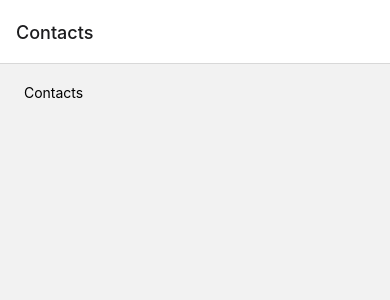
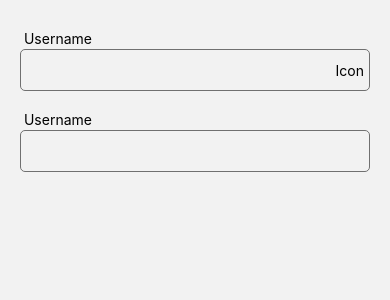
Before and after one commit to davidecarizzoni/firstApp, a React Native app: screen /Login in a window 390 px wide. Before the commit this address had no page. Shown: the top 300 px of the page. Built offline with nearby package versions, Linux system fonts and the light colour scheme.

Commit message:
feat: Input Components

```diff
--- /dev/null
+++ b/src/components/Input.js
@@ -0,0 +1,73 @@
+import React, {useState} from 'react';
+import {View, StyleSheet, Text, TextInput} from 'react-native';
+import {DANGER_COLOR, GREY_COLOR, PRIMARY_COLOR} from '../utils/theme';
+
+const Input = ({
+  onChangeText,
+  style,
+  value,
+  label,
+  icon,
+  iconPosition,
+  error,
+  ...props
+}) => {
+  const getFlexDirection = () => {
+    return icon && iconPosition
+      ? iconPosition === 'left'
+        ? 'row'
+        : 'row-reverse'
+      : 'row';
+  };
+  const getBorderColor = () => {
+    return focus ? PRIMARY_COLOR : error ? DANGER_COLOR : GREY_COLOR;
+  };
+  const [focus, setFocus] = useState(false);
+
+  return (
+    <View style={styles.inputContainer}>
+      {label && <Text> {label}</Text>}
+      <View
+        style={[
+          styles.inputBox,
+          {alignItems: icon ? 'center' : 'baseline'},
+          {flexDirection: getFlexDirection(), borderColor: getBorderColor()},
+        ]}>
+        <View>{icon && <Text> {icon}</Text>}</View>
+        <TextInput
+          style={[style, styles.textInput]}
+          onChangeText={onChangeText}
+          value={value}
+          onFocus={() => setFocus(true)}
+          onBlur={() => setFocus(false)}
+          {...props}
+        />
+      </View>
+      {error && <Text style={styles.error}> {error}</Text>}
+    </View>
+  );
+};
+
+const styles = StyleSheet.create({
+  textInput: {
+    flex: 1,
+  },
+  inputBox: {
+    height: 42,
+    borderWidth: 1,
+    borderRadius: 5,
+    // flexDirection: 'row',
+    marginTop: 2,
+    // alignItems: 'center',
+    paddingHorizontal: 5,
+  },
+  inputContainer: {
+    paddingVertical: 10,
+  },
+  error: {
+    color: DANGER_COLOR,
+    paddingTop: 4,
+  },
+});
+
+export default Input;
--- a/src/context/initialStates/authInitialState.js
+++ b/src/context/initialStates/authInitialState.js
@@ -1,5 +1,5 @@
 export default {
-  isLoggedIn: true,
+  isLoggedIn: false,
   data: {},
   error: null,
   loading: false,
--- a/src/navigations/AuthNavigator.js
+++ b/src/navigations/AuthNavigator.js
@@ -6,7 +6,9 @@ import Register from '../screens/onBoarding/Register';
 const AuthNavigator = () => {
   const AuthStack = createStackNavigator();
   return (
-    <AuthStack.Navigator initialRouteName={'Login'}>
+    <AuthStack.Navigator
+      initialRouteName={'Login'}
+      screenOptions={{headerShown: false}}>
       <AuthStack.Screen name={'Login'} component={Login} />
       <AuthStack.Screen name={'Register'} component={Register} />
     </AuthStack.Navigator>
--- a/src/screens/onBoarding/Login.js
+++ b/src/screens/onBoarding/Login.js
@@ -1,11 +1,22 @@
-import React from 'react';
-import {View, StyleSheet, Text} from 'react-native';
+import React, {useState} from 'react';
+import {View, StyleSheet, Text, TextInput} from 'react-native';
+import Container from '../../components/Container';
+import Input from '../../components/Input';
 
 const Login = props => {
+  const [value, onChangeText] = useState('');
   return (
-    <View>
-      <Text> Login </Text>
-    </View>
+    <Container>
+      <Input
+        value={value}
+        onChangeText={text => onChangeText(text)}
+        label={'Username'}
+        icon={<Text> Icon</Text>}
+        iconPosition={'right'}
+        // error={'The field is required'}
+      />
+      <Input label={'Username'} />
+    </Container>
   );
 };
 
--- /dev/null
+++ b/src/utils/theme.js
@@ -0,0 +1,10 @@
+export const PRIMARY_COLOR = '#4361ee';
+export const SECONDARY_COLOR = '#3f37c9';
+export const GREY_COLOR = '#707070';
+export const STANDARD_TEXT_GREEN = '#27ff00';
+export const DANGER_COLOR = '#d40000';
+export const SUCCESS_COLOR = '#4CC9F0';
+
+export const STANDARD_WHITE = '#FFFFFF';
+export const STANDARD_DARK_BLUE = '#042D87';
+export const STANDARD_LIGHT_BLUE = '#2FDEFE';
```
